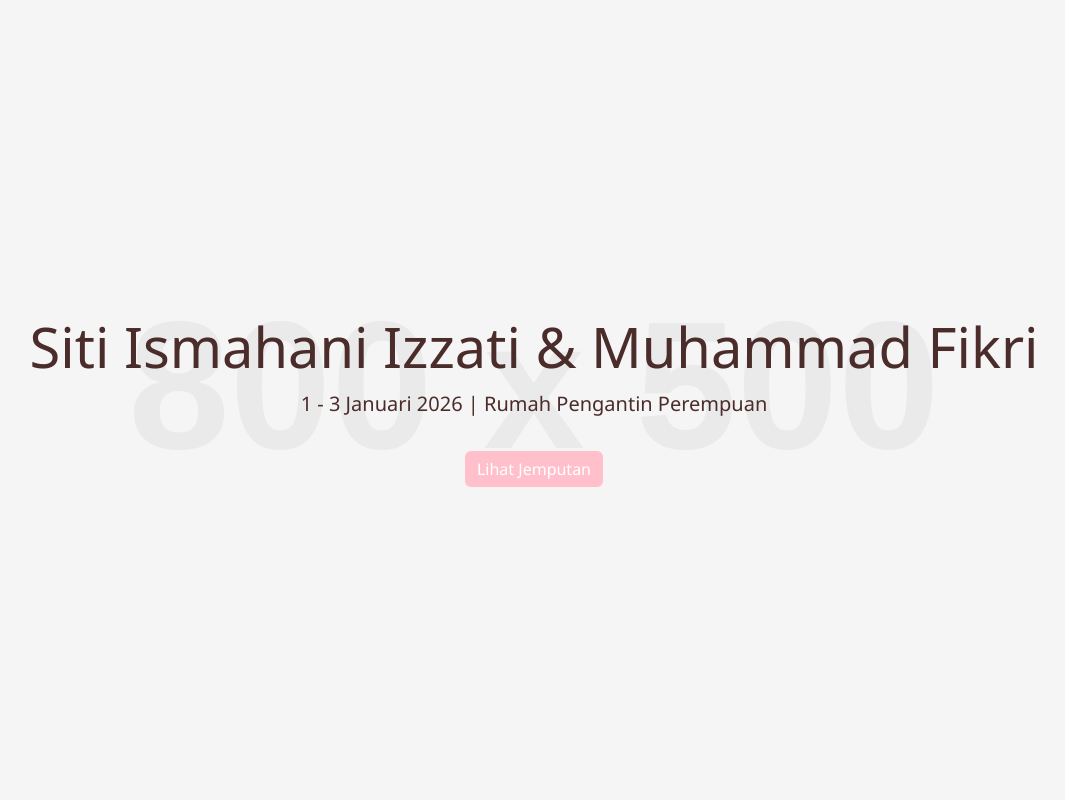
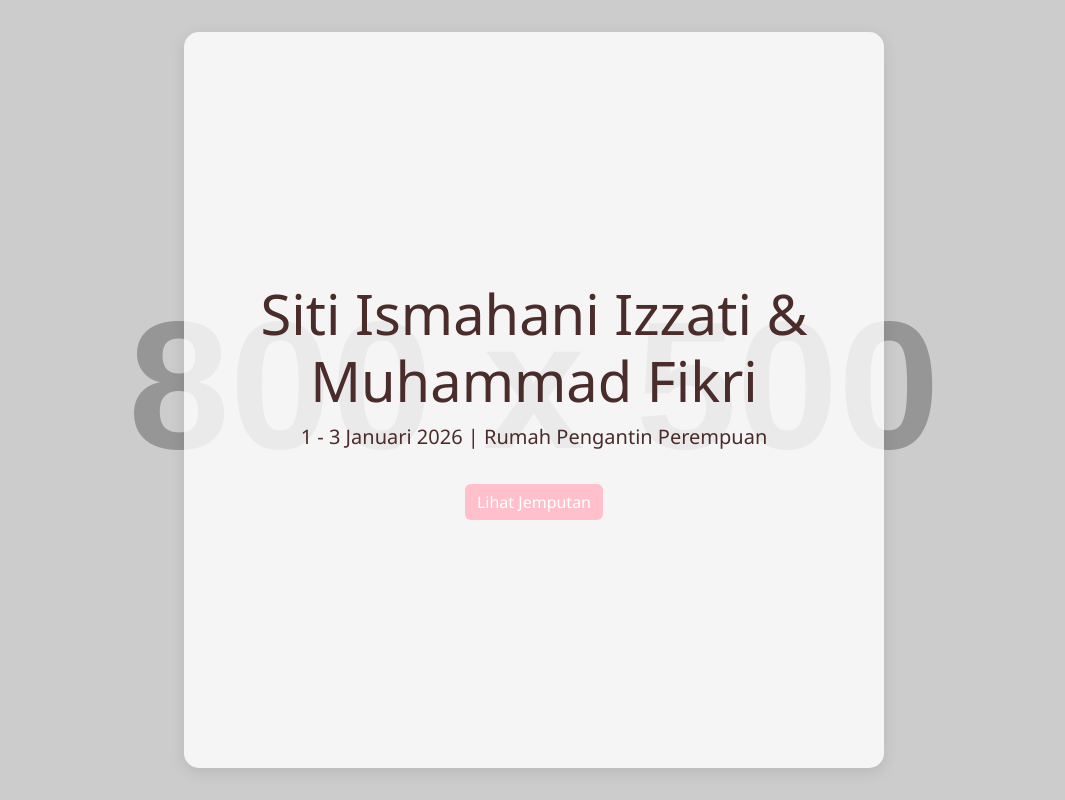
Before and after one commit to fikrizuhairi/kad, a plain HTML site: page index.html in a window 1280 px wide. Shown: the top 800 px of the page, without its empty margins (106-1171 px from the left). Drawn offline with nearby package versions, Linux system fonts and the light colour scheme; placeholder pictures from the web are drawn by us.

Commit message:
Update index.html

```diff
--- a/index.html
+++ b/index.html
@@ -17,6 +17,15 @@
       height: 100vh;
       position: relative;
     }
+
+       .overlay {
+            background: rgba(255, 255, 255, 0.9);
+            border-radius: 15px;
+            padding: 3rem;
+            margin: 2rem auto;
+            max-width: 700px;
+            box-shadow: 0 4px 15px rgba(0, 0, 0, 0.1);
+       }
     .overlay {
       background: rgba(255, 255, 255, 0.8);
       position: absolute;
```
